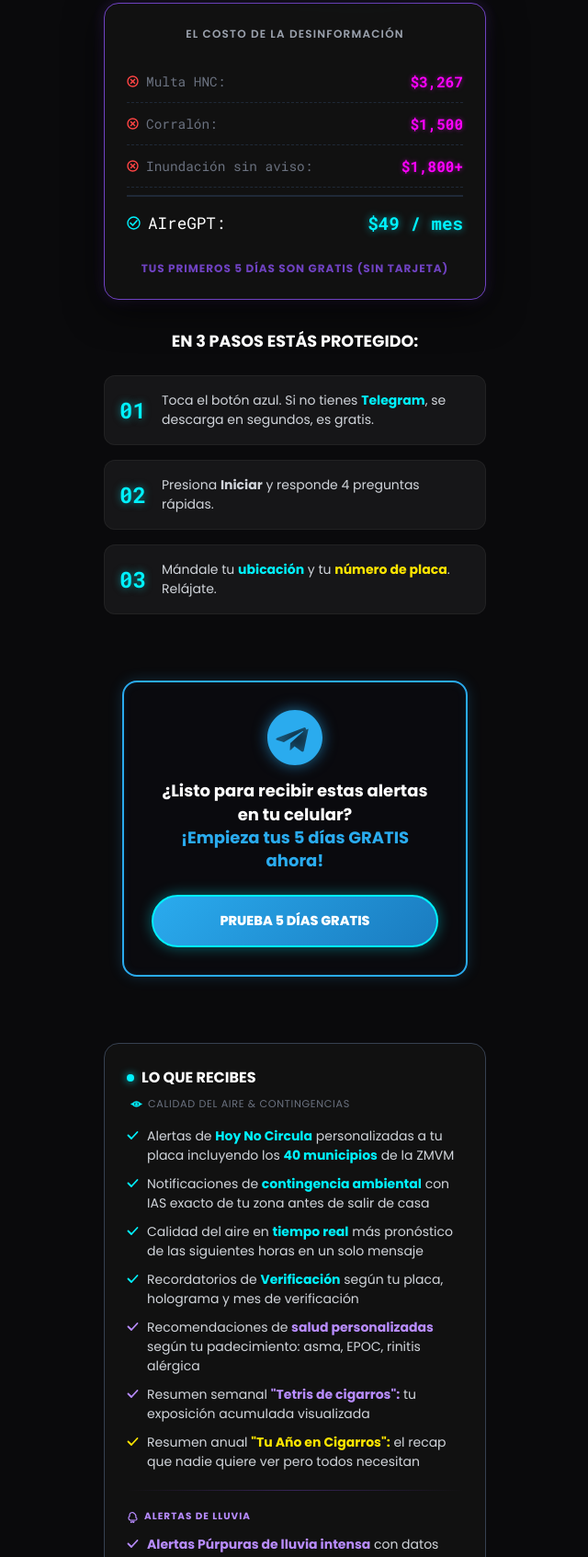
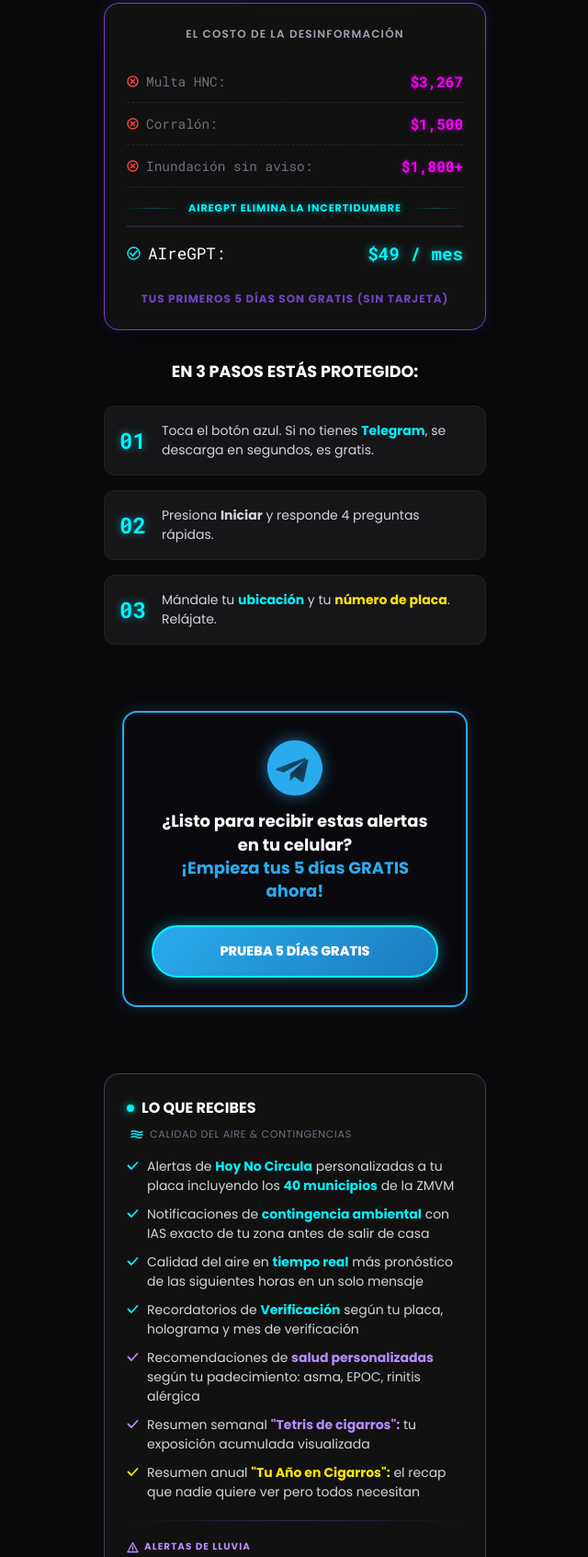
Before and after one commit to Kilobato04/airegpt.ai-landing, a plain HTML site: page index.html in a window 1280 px wide. Shown: the part 1126-2819 px from the top of the page at 92% size, without its empty margins (319-959 px from the left). Drawn offline with Linux system fonts and the light colour scheme; no server answers.

Commit message:
Update index.html

```diff
--- a/index.html
+++ b/index.html
@@ -23,6 +23,7 @@
   <meta property="og:url"          content="https://airegpt.ai" />
   <meta property="og:type"         content="website" />
   <meta property="og:site_name"    content="AIreGPT" />
+  <meta property="fb:app_id"       content="YOUR_FB_APP_ID" />
 
   <!-- ── Twitter / X ── -->
   <meta name="twitter:card"        content="summary_large_image" />
@@ -208,6 +209,9 @@
     .cost-val { font-family:'Roboto Mono',monospace; font-weight:700; color:#ff00ff; text-shadow:0 0 5px rgba(255,0,255,.5); }
     .cost-val.cyan { color:var(--cyan-neon); font-size:1.2rem; text-shadow:0 0 8px rgba(0,242,254,.6); }
     .cost-footer { text-align:center; color:var(--purple-neon); font-weight:700; font-size:.75rem; letter-spacing:.08em; text-transform:uppercase; margin-top:16px; }
+    .cost-separator { display:flex; align-items:center; gap:10px; margin:14px 0 10px; }
+    .cost-separator-line { flex:1; height:1px; background:linear-gradient(90deg,transparent,rgba(0,242,254,.25),transparent); }
+    .cost-separator-text { font-size:.7rem; font-weight:700; color:var(--cyan-neon); letter-spacing:.08em; text-transform:uppercase; white-space:nowrap; text-shadow:0 0 8px rgba(0,242,254,.5); }
 
     .steps-title { text-align:center; color:#fff; font-size:1.1rem; font-weight:700; margin-bottom:24px; }
     .steps-list  { display:flex; flex-direction:column; gap:16px; }
@@ -338,6 +342,11 @@
       <div class="cost-row"><span class="cost-label"><svg width="13" height="13" viewBox="0 0 13 13"><circle cx="6.5" cy="6.5" r="5.5" stroke="#ff4444" stroke-width="1.4" fill="none"/><line x1="4" y1="4" x2="9" y2="9" stroke="#ff4444" stroke-width="1.4"/><line x1="9" y1="4" x2="4" y2="9" stroke="#ff4444" stroke-width="1.4"/></svg>Multa HNC:</span><span class="cost-val">$3,267</span></div>
       <div class="cost-row"><span class="cost-label"><svg width="13" height="13" viewBox="0 0 13 13"><circle cx="6.5" cy="6.5" r="5.5" stroke="#ff4444" stroke-width="1.4" fill="none"/><line x1="4" y1="4" x2="9" y2="9" stroke="#ff4444" stroke-width="1.4"/><line x1="9" y1="4" x2="4" y2="9" stroke="#ff4444" stroke-width="1.4"/></svg>Corralón:</span><span class="cost-val">$1,500</span></div>
       <div class="cost-row"><span class="cost-label"><svg width="13" height="13" viewBox="0 0 13 13"><circle cx="6.5" cy="6.5" r="5.5" stroke="#ff4444" stroke-width="1.4" fill="none"/><line x1="4" y1="4" x2="9" y2="9" stroke="#ff4444" stroke-width="1.4"/><line x1="9" y1="4" x2="4" y2="9" stroke="#ff4444" stroke-width="1.4"/></svg>Inundación sin aviso:</span><span class="cost-val">$1,800+</span></div>
+      <div class="cost-separator">
+        <span class="cost-separator-line"></span>
+        <span class="cost-separator-text">AIreGPT elimina la incertidumbre</span>
+        <span class="cost-separator-line"></span>
+      </div>
       <div class="cost-row"><span class="cost-label big"><svg width="15" height="15" viewBox="0 0 15 15"><circle cx="7.5" cy="7.5" r="6.5" stroke="#00f2fe" stroke-width="1.4" fill="none"/><polyline points="4,7.5 6.5,10 11,5" stroke="#00f2fe" stroke-width="1.7" fill="none" stroke-linecap="round" stroke-linejoin="round"/></svg>AIreGPT:</span><span class="cost-val cyan">$49 / mes</span></div>
       <p class="cost-footer">TUS PRIMEROS 5 DÍAS SON GRATIS (SIN TARJETA)</p>
     </div>
@@ -367,7 +376,12 @@
       </p>
 
       <p class="features-subtitle" style="display:flex;align-items:center;gap:6px;">
-        <svg width="13" height="13" viewBox="0 0 13 13" fill="none"><path d="M2 6.5C2 6.5 4 4 6.5 4C9 4 11 6.5 11 6.5C11 6.5 9 9 6.5 9C4 9 2 6.5 2 6.5Z" stroke="#00f2fe" stroke-width="1.3"/><circle cx="6.5" cy="6.5" r="1.5" fill="#00f2fe"/><path d="M1 6.5 H4 M9 6.5 H12" stroke="#00f2fe" stroke-width="1.3" stroke-linecap="round"/></svg>
+        <!-- Icono: flujo de aire — tres líneas onduladas paralelas -->
+        <svg width="15" height="13" viewBox="0 0 15 13" fill="none" stroke="#00f2fe" stroke-width="1.4" stroke-linecap="round">
+          <path d="M1 3.5 Q4 2 7 3.5 Q10 5 13 3.5"/>
+          <path d="M1 6.5 Q4 5 7 6.5 Q10 8 13 6.5"/>
+          <path d="M1 9.5 Q4 8 7 9.5 Q10 11 12 9.5"/>
+        </svg>
         CALIDAD DEL AIRE &amp; CONTINGENCIAS
       </p>
       <ul class="svg-list">
@@ -383,7 +397,12 @@
       <div class="features-divider"></div>
 
       <p class="features-section-label">
-        <svg width="13" height="13" viewBox="0 0 13 13" fill="none"><path d="M6.5 1.5C4.5 1.5 3 3 3 5C3 5.2 3 5.4 3.1 5.6C2.4 5.9 2 6.6 2 7.5C2 8.9 3.1 10 4.5 10H9.5C10.3 10 11 9.3 11 8.5C11 7.8 10.5 7.2 9.8 7C9.9 6.7 10 6.4 10 6C10 4.1 8.5 2.5 6.5 1.5Z" stroke="#b88cff" stroke-width="1.2"/><line x1="5" y1="11" x2="4.5" y2="12.5" stroke="#b88cff" stroke-width="1.2" stroke-linecap="round"/><line x1="6.5" y1="11" x2="6" y2="12.5" stroke="#b88cff" stroke-width="1.2" stroke-linecap="round"/><line x1="8" y1="11" x2="7.5" y2="12.5" stroke="#b88cff" stroke-width="1.2" stroke-linecap="round"/></svg>
+        <!-- Icono: signo de exclamación en triángulo — alerta -->
+        <svg width="13" height="13" viewBox="0 0 13 13" fill="none" stroke="#b88cff" stroke-width="1.35" stroke-linecap="round" stroke-linejoin="round">
+          <path d="M6.5 1.5 L12 11.5 H1 Z"/>
+          <line x1="6.5" y1="5.5" x2="6.5" y2="8.5"/>
+          <circle cx="6.5" cy="10" r="0.6" fill="#b88cff" stroke="none"/>
+        </svg>
         ALERTAS DE LLUVIA
       </p>
       <ul class="svg-list">
```
